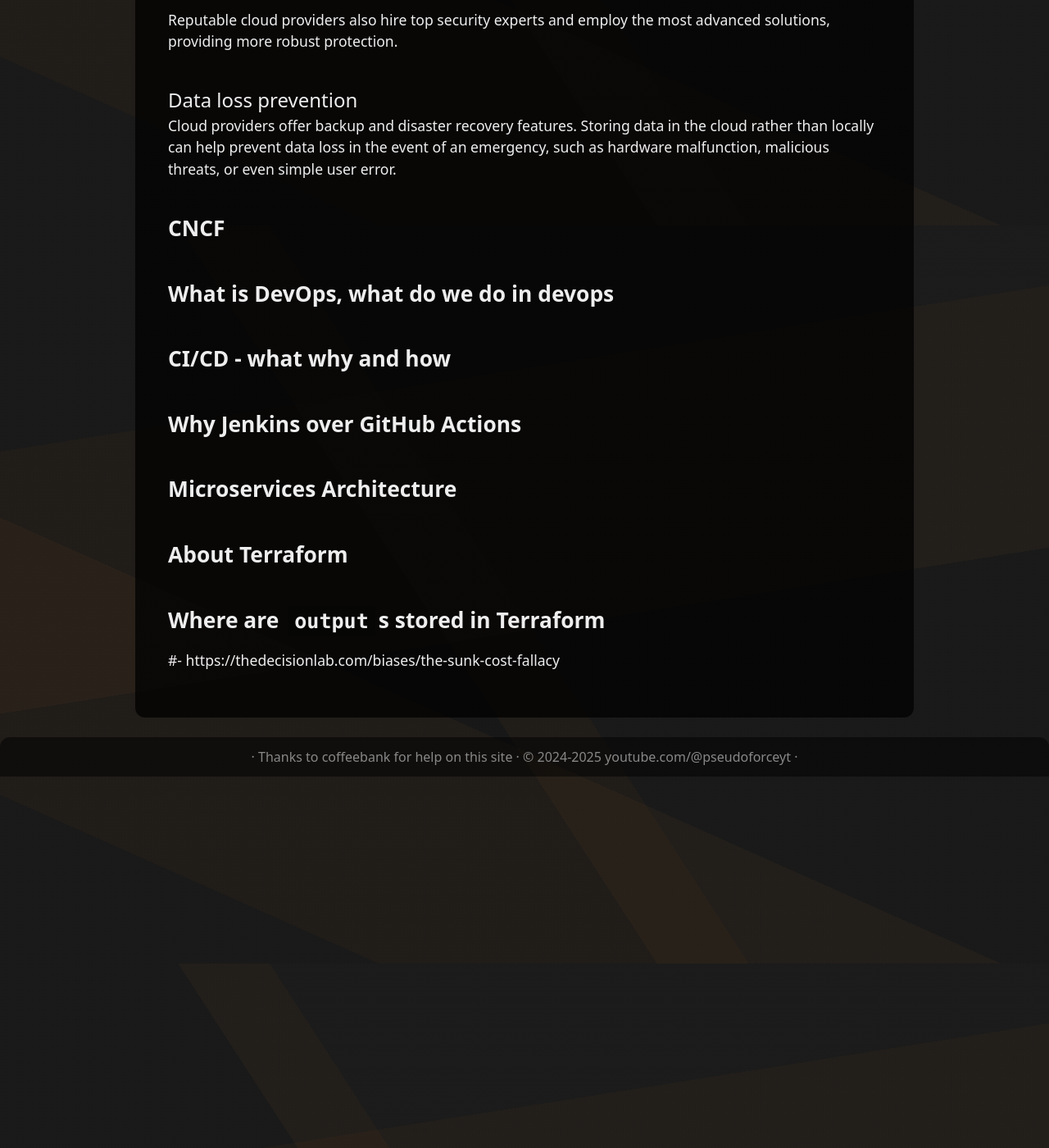
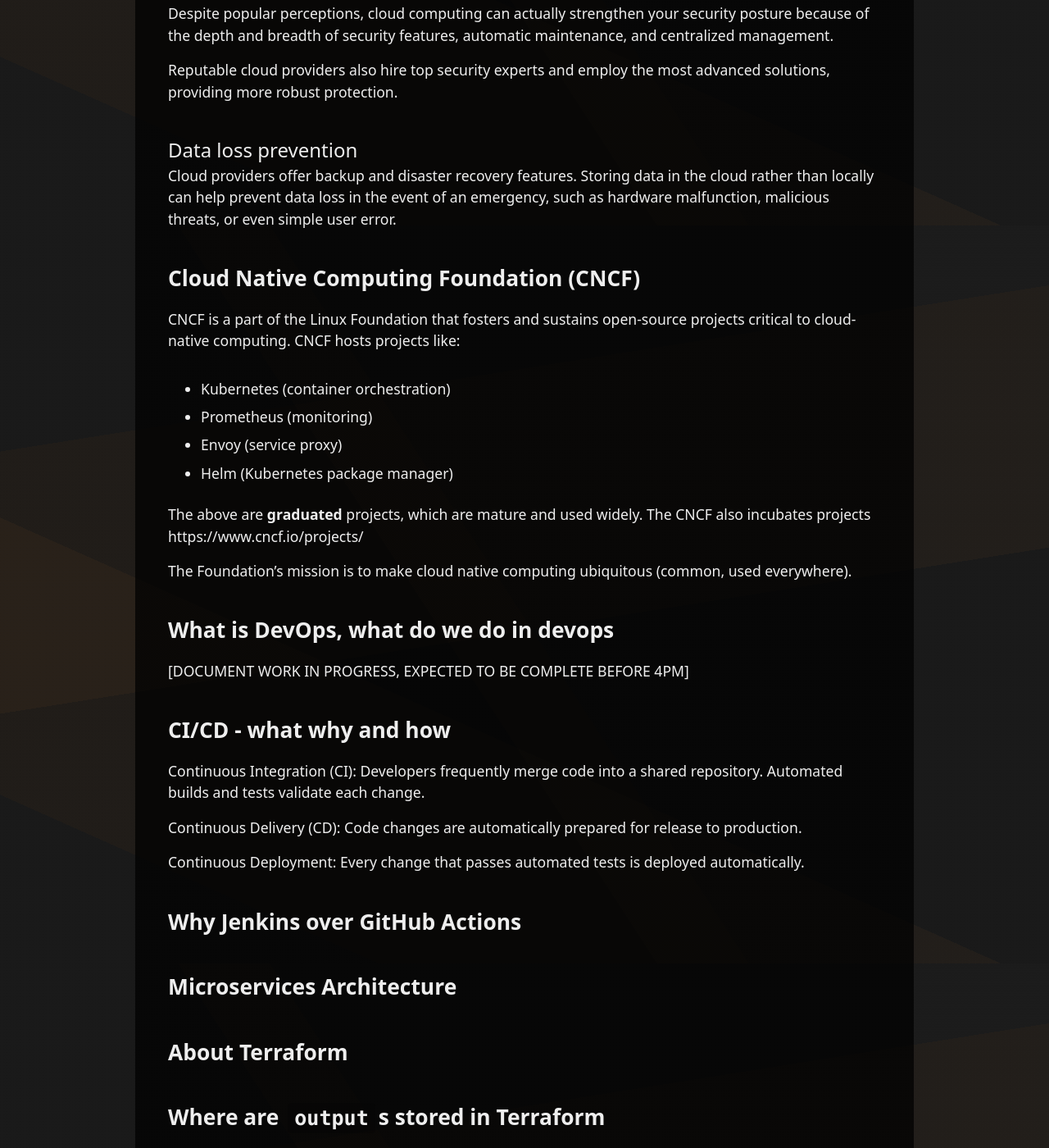
Before and after one commit to pseudoforceyt/projectTitin, a Jekyll site: the page built from spider-107124046-1-devops/task3.md, in a window 1280 px wide and 1400 px high, scrolled down 12325 px. Shown: the whole window at 82% size. Built offline with Jekyll 4.4.1, drawn with Linux system fonts in a browser that asks for light colours; our own code applies the rules of GitHub Pages for plain Markdown files; some of the changed text lies outside the part shown.

Commit message:
Spider Final Task - Checkpoint 3

````diff
--- a/spider-107124046-1-devops/task3.md
+++ b/spider-107124046-1-devops/task3.md
@@ -9,9 +9,13 @@
 ```
 Called Shebang [derived from **sh**arp-**bang** or ha**sh**-**bang**], also a comment but a special one. This line at the start of shell scripts defines the interpreter to be used to run the script. It can be shells (`sh, bash, zsh, fish, etc.,`), another script (only on Linux and Minix), or other interpreters like python, ruby, perl, awk, sed, etc.
 
+---
+
 ### Other interpreters in shell scripts
 
 We can define executables of other interpreters in the shebang and write the script in that language. For example, a python script can be prepended with `#!/usr/bin/python3` (or wherever it is available. if not known, by using `#!/usr/bin/env python3` to get it from PATH), and executed with `./scriptname` (extension not necessary in giving the file name).
+
+---
 
 ### sudo while running script and sudo inside the script - all possible combinations
 
@@ -21,6 +25,8 @@
 | 2. Run script with `sudo`        | `sudo` used inside script | `sudo` inside script becomes redundant but works                         |
 | 3. Run script without `sudo`     | `sudo` used inside script | Only commands prefixed with `sudo` run as root. PASSWORD IS PROMPTED WHEN RUN MANUALLY IN THE TERMINAL.    |
 | 4. Run script without `sudo`     | No `sudo` inside script   | Entire script runs as normal user, privileged commands fail           |
+
+---
 
 ### [] [[]] (())
 
@@ -33,6 +39,8 @@
 ( ) = run commands inside a subshell, can be nested to run subshells inside subshells like this `( ( ) )`, not like this:
 
 (( )) = arithmetic evaluations in C syntax
+
+---
 
 ### Folders in / of linux
 
@@ -60,6 +68,8 @@
 | `/usr`        | **Us**e**r** utilities and applications (multi-user programs, libraries, documentation)                             |
 | `/var`        | **Var**iable data (logs, spool files, caches, databases)                                                           |
 
+---
+
 ### Types of redirectors
 
 * `n>` : Output redirection (overwrites file) where n is the File Descriptor number [1=stdout, 2=stderr, 3 4 5 ... are custom file descriptors which can be "opened" by using it once]
@@ -68,12 +78,16 @@
 * `<<DELIMITER` : HereDoc (Bash only) - All lines upto DELIMITER are passed as stdin
 * `<<<` : HereString (Bash only) - String after <<< is passed to stdin
 
+---
+
 ### < > as operators instead of redirectors
 
 * \< \> can be used in test expression [ ]
 * < > can directly be used in extended test expression [[ ]]
 * The above two are for ascii based string comparison
 * All the numeric comparisons can be made inside (( )) with C syntax (where < > can be used without escaping as well)
+
+---
 
 ### grep awk sed tee
 
@@ -131,7 +145,7 @@
 ...
 ```
 
-The `action`s are AWK commands, which can be function calls, variable assignments, calculations, or any combination of those. Users can also define functions:
+The `action`s are AWK commands, which can be function calls, variable assignments, calculations, or any combination of those. There are constructs for loops and conditionals as well. Users can also define functions:
 
 ```awk
 function add_three(number) {
@@ -168,6 +182,8 @@
 * `-a` Append to a file rather than overwriting
 * `-i` Ignore interrupts
 
+---
+
 ### Nginx - all uses
 
 NGINX is a high-performance web server with multiple uses
@@ -182,6 +198,8 @@
 
 Common Gateway Interface (CGI) is an interface specification that enables web servers to execute an external program to process HTTP or HTTPS user requests. Nginx supports FastCGI, which is an improved version of CGI (and micro WSGI or uWSGI - Web Server Gateway Interface).
 
+---
+
 ### (Forward) Proxy vs Reverse Proxy
 
 | Forward Proxy                                               | Reverse Proxy                                                                             |
@@ -190,6 +208,7 @@
 | Hides client’s identity (IP masking, content filtering, etc.)       | Hides internal server details (security, load distribution)                               |
 | Example: Accessing blocked sites via proxy                          | Example: NGINX forwarding requests to backend apps                                        |
 
+---
 
 ### More about the location block
 
@@ -217,7 +236,7 @@
 | `~`      | **Regex** (case-sensitive)     | `location ~ \.php$`      | 4th      |
 | `~*`     | **Regex** (case-insensitive)   | `location ~* \.jpg$`     | 5th      |
 
-### Matching Order Logic
+#### Matching Order Logic
 
 When a request comes in, Nginx does the following:
 
@@ -288,6 +307,8 @@
 
 Can also proxy with modified paths using regex captures.
 
+---
+
 ### Different types of volumes in docker, networking in docker
 
 #### Docker Volumes:
@@ -350,11 +375,30 @@
 #### Data loss prevention
 Cloud providers offer backup and disaster recovery features. Storing data in the cloud rather than locally can help prevent data loss in the event of an emergency, such as hardware malfunction, malicious threats, or even simple user error.
 
-### CNCF
+### Cloud Native Computing Foundation (CNCF)
+
+CNCF is a part of the Linux Foundation that fosters and sustains open-source projects critical to cloud-native computing. CNCF hosts projects like:
+
+- Kubernetes (container orchestration)
+- Prometheus (monitoring)
+- Envoy (service proxy)
+- Helm (Kubernetes package manager)
+
+The above are **graduated** projects, which are mature and used widely. The CNCF also incubates projects https://www.cncf.io/projects/
+
+The Foundation’s mission is to make cloud native computing ubiquitous (common, used everywhere).
 
 ### What is DevOps, what do we do in devops
 
+[DOCUMENT WORK IN PROGRESS, EXPECTED TO BE COMPLETE BEFORE 4PM]
+
 ### CI/CD - what why and how
+
+Continuous Integration (CI): Developers frequently merge code into a shared repository. Automated builds and tests validate each change.
+
+Continuous Delivery (CD): Code changes are automatically prepared for release to production.
+
+Continuous Deployment: Every change that passes automated tests is deployed automatically.
 
 ### Why Jenkins over GitHub Actions
 
````
Also changed, not shown: other parts of spider-107124046-1-devops/task3.md (+5 -1 lines).
